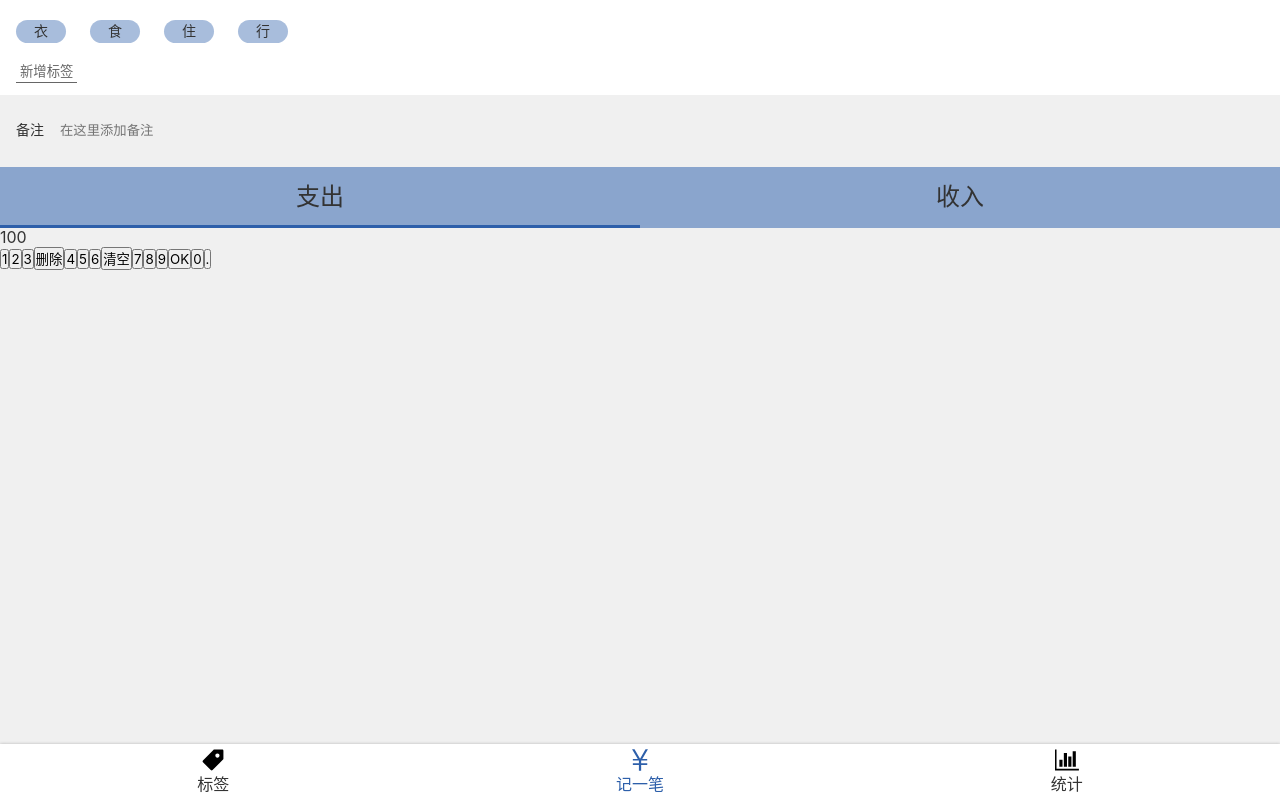
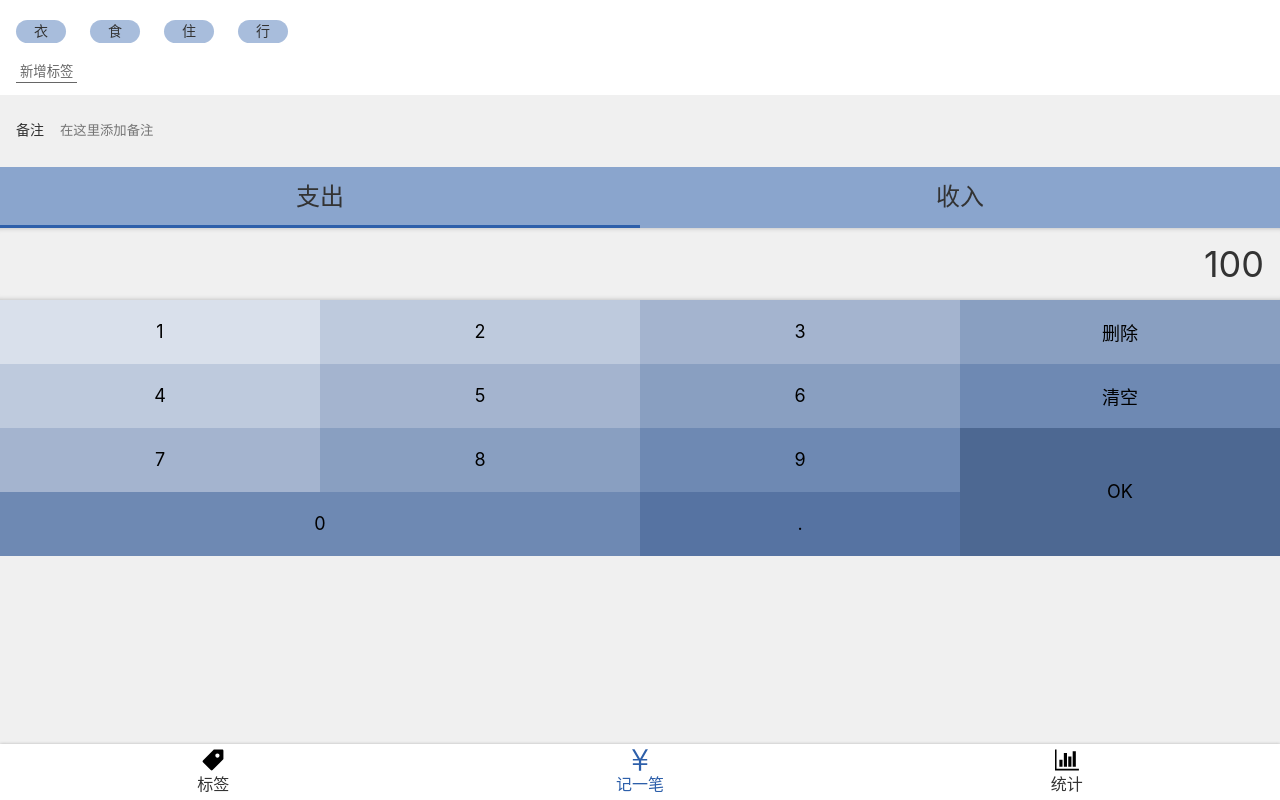
Before and after one commit to xiaoxiaoxiannv/dailycost-react, a React app: page /#/money in a window 1280 px wide. Built offline with nearby package versions, Linux system fonts and the light colour scheme.

Commit message:
Money.tsx里的NumberPadSection UI完成

```diff
--- a/src/index.scss
+++ b/src/index.scss
@@ -36,3 +36,8 @@
   height: 1em;
   display: inline-block;
 }
+.clearfix::after{
+  contain: '';
+  display: block;
+  clear: both;
+}
--- a/src/views/Money.tsx
+++ b/src/views/Money.tsx
@@ -1,6 +1,7 @@
 import Layout from '../components/Layout';
 import React from 'react';
 import styled from 'styled-components';
+
 
 const TagsSection = styled.section`
   background:rgb(255,255,255);
@@ -72,7 +73,53 @@
 `;
 
 const NumberPadSection = styled.section`
-
+  display:flex;
+  flex-direction: column;
+  >.output{
+    font-size: 36px;
+    line-height: 72px;
+    text-align:right;
+    padding: 0 16px;
+    box-shadow: inset 0 -5px 5px -5px rgba(0,0,0,0.25),
+                inset 0 5px 5px -5px rgba(0,0,0,0.25);
+  }
+  >.pad{
+    >button{
+      font-size: 18px;
+      float: left;
+      width: 25%;
+      height: 64px;
+      border: none;
+      &.ok{
+        height: 128px;
+        float: right;
+      }
+      &.zero{
+        width: 50%;
+      }
+      &:nth-child(1) {
+        background:rgb(217,224,235);
+      }
+      &:nth-child(2), &:nth-child(5) {
+        background: rgb(190,202,221);
+      }
+      &:nth-child(3), &:nth-child(6), &:nth-child(9) {
+        background: rgb(164,180,207);
+      }
+      &:nth-child(4), &:nth-child(7), &:nth-child(10), &:nth-child(13) {
+          background: rgb(137,159,193);
+      }
+      &:nth-child(8), &:nth-child(11), &:nth-child(13) {
+          background: rgb(110,137,179);
+      }
+      &:nth-child(12) {
+          background: rgb(77,104,146);
+      }
+      &:nth-child(14) {
+          background: rgb(86,115,162);
+      }
+    }
+  }
 `;
 
 function Money() {
@@ -100,8 +147,8 @@
         </ul>
       </CategorySection>
       <NumberPadSection>
-        <div>100</div>
-        <div>
+        <div className='output'>100</div>
+        <div className='pad clearfix'>
           <button>1</button>
           <button>2</button>
           <button>3</button>
@@ -113,9 +160,9 @@
           <button>7</button>
           <button>8</button>
           <button>9</button>
-          <button>OK</button>
-          <button>0</button>
-          <button>.</button>
+          <button className='ok'>OK</button>
+          <button className='zero'>0</button>
+          <button className='dot'>.</button>
         </div>
       </NumberPadSection>
     </Layout>
```
